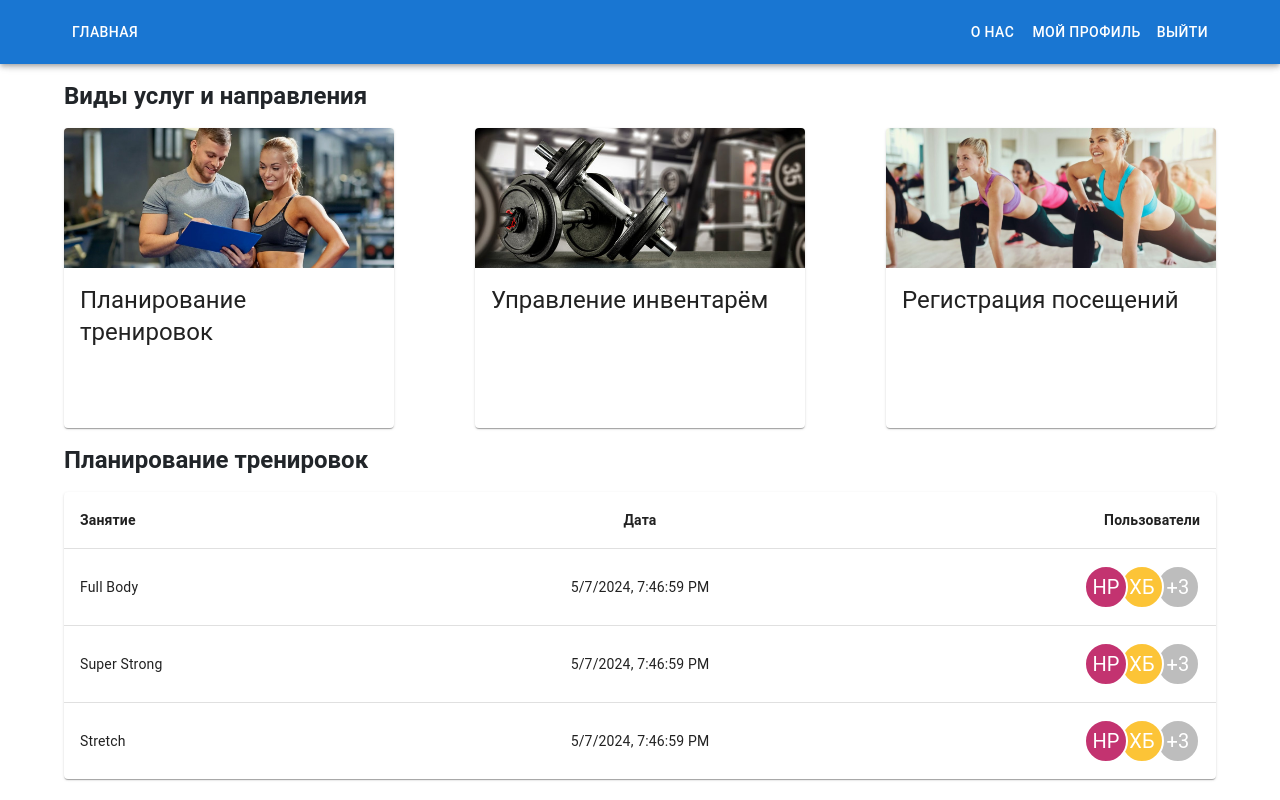
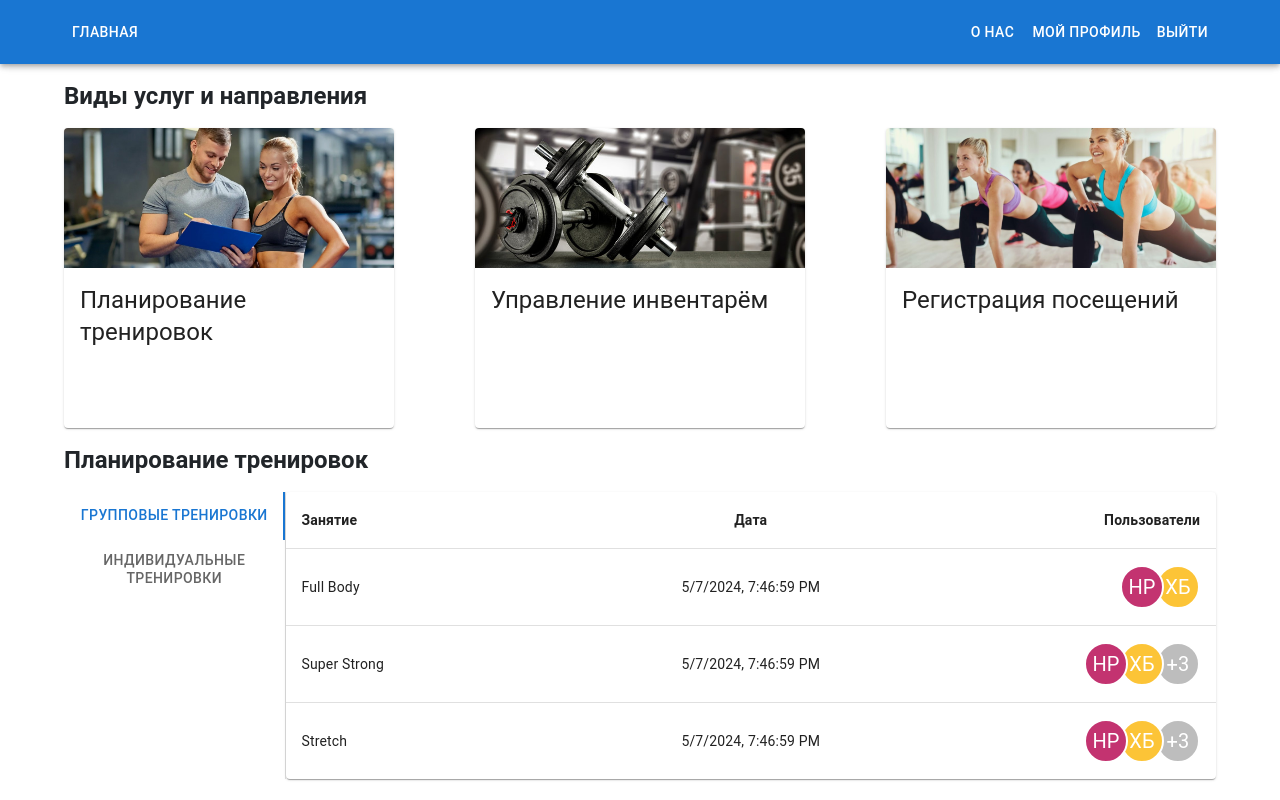
Before and after one commit to iwanttos1eep/client, a React (Create React App) app: page /trainer in a window 1280 px wide. Built offline with nearby package versions, Linux system fonts and the light colour scheme.

Commit message:
feat[TrainingPlanning]: showing individual trainings

```diff
--- a/src/pages/TrainerPage/index.tsx
+++ b/src/pages/TrainerPage/index.tsx
@@ -11,7 +11,6 @@ import InventoryManagement from './сomponents/InventoryManagement';
 import TrainingPlanning from './сomponents/TrainingPlanning';
 
 const TrainerPage = () => {
-  const [tabIndex, setTabIndex] = useState<number>(0);
   const [isVisitRegistration, setVisitRegistration] = useState<boolean>(false);
   const [cardIndex, setCardIndex] = useState<number>(0);
 
--- a/src/pages/TrainerPage/сomponents/TrainingPlanning/components/TrainingRow/index.tsx
+++ b/src/pages/TrainerPage/сomponents/TrainingPlanning/components/TrainingRow/index.tsx
@@ -14,7 +14,7 @@ import _ from 'lodash';
 interface ITrainingRowProps {
   row: {
     name: string;
-    data: string;
+    date: string;
     users: string[];
   };
 }
@@ -32,7 +32,7 @@ const TrainingRow = (props: ITrainingRowProps) => {
         {row.name}
       </TableCell>
       <TableCell width={'33%'} align="center">
-        {row.data}
+        {row.date}
       </TableCell>
       <TableCell width={'33%'} align="right">
         {isExpandUsers ? (
--- a/src/pages/TrainerPage/сomponents/TrainingPlanning/index.tsx
+++ b/src/pages/TrainerPage/сomponents/TrainingPlanning/index.tsx
@@ -1,33 +1,35 @@
 import {
+  Box,
   Paper,
+  Stack,
+  Tab,
   Table,
   TableBody,
   TableCell,
   TableContainer,
   TableHead,
   TableRow,
+  Tabs,
   Typography,
 } from '@mui/material';
-import React from 'react';
+import React, { useState } from 'react';
 import _ from 'lodash';
 import TrainingRow from './components/TrainingRow';
+import TabPanel from '../../../../components/core/TabPanel';
+import UserCard from '../../../AdminPage/components/UserCard';
 
 const TrainingPlanning = () => {
+  const [tabIndex, setTabIndex] = useState<number>(0);
+
   const rows = [
     {
       name: 'Full Body',
-      data: new Date().toLocaleString(),
-      users: [
-        'Никита Русаков',
-        'Хуснуриялов Булат',
-        'Кашапов Руслан',
-        'Галлямов Вадим',
-        'Рубен Малаев',
-      ],
+      date: new Date().toLocaleString(),
+      users: ['Никита Русаков', 'Хуснуриялов Булат'],
     },
     {
       name: 'Super Strong',
-      data: new Date().toLocaleString(),
+      date: new Date().toLocaleString(),
       users: [
         'Никита Русаков',
         'Хуснуриялов Булат',
@@ -38,7 +40,7 @@ const TrainingPlanning = () => {
     },
     {
       name: 'Stretch',
-      data: new Date().toLocaleString(),
+      date: new Date().toLocaleString(),
       users: [
         'Никита Русаков',
         'Хуснуриялов Булат',
@@ -49,11 +51,50 @@ const TrainingPlanning = () => {
     },
   ];
 
+  const individualTrainingSessionRows = [
+    {
+      date: '08 мая 2024, 18:00',
+      user: 'Никита Русаков',
+    },
+    {
+      date: '08 мая 2024, 16:00',
+      user: 'Хуснуриялов Булат',
+    },
+    {
+      date: '08 мая 2024, 14:00',
+      user: 'Александр Соловьёв',
+    },
+    {
+      date: '08 мая 2024, 10:00',
+      user: 'Кашапов Руслан',
+    },
+  ];
+
   return (
     <>
       <Typography variant="h5" fontWeight="bold">
         Планирование тренировок
       </Typography>
+
+      <Box
+        sx={{
+          flexGrow: 1,
+          bgcolor: 'background.paper',
+          display: 'flex',
+        }}
+      >
+        <Tabs
+          orientation="vertical"
+          variant="scrollable"
+          value={tabIndex}
+          onChange={(_, index) => setTabIndex(index)}
+          aria-label="Vertical tabs example"
+          sx={{ borderRight: 1, borderColor: 'divider' }}
+        >
+          <Tab label="Групповые тренировки" />
+          <Tab label="Индивидуальные тренировки" />
+        </Tabs>
+        <TabPanel value={tabIndex} index={0}>
           <TableContainer component={Paper}>
             <Table aria-label="a dense table">
               <TableHead>
@@ -76,6 +117,41 @@ const TrainingPlanning = () => {
               </TableBody>
             </Table>
           </TableContainer>
+        </TabPanel>
+        <TabPanel value={tabIndex} index={1}>
+          <Stack width="100%" height="100%">
+            <TableContainer component={Paper}>
+              <Table aria-label="a dense table">
+                <TableHead>
+                  <TableRow>
+                    <TableCell sx={{ fontWeight: 'bold' }} align="left">
+                      Дата
+                    </TableCell>
+                    <TableCell sx={{ fontWeight: 'bold' }} align="right">
+                      Пользователь
+                    </TableCell>
+                  </TableRow>
+                </TableHead>
+                <TableBody>
+                  {individualTrainingSessionRows.map((row) => (
+                    <TableRow
+                      key={_.uniqueId()}
+                      sx={{ '&:last-child td, &:last-child th': { border: 0 } }}
+                    >
+                      <TableCell width={'50%'} align="left">
+                        {row.date}
+                      </TableCell>
+                      <TableCell width={'50%'} align="right">
+                        <UserCard userName={row.user} />
+                      </TableCell>
+                    </TableRow>
+                  ))}
+                </TableBody>
+              </Table>
+            </TableContainer>
+          </Stack>
+        </TabPanel>
+      </Box>
     </>
   );
 };
```
Lines whose indentation alone changed are shown as unchanged.
